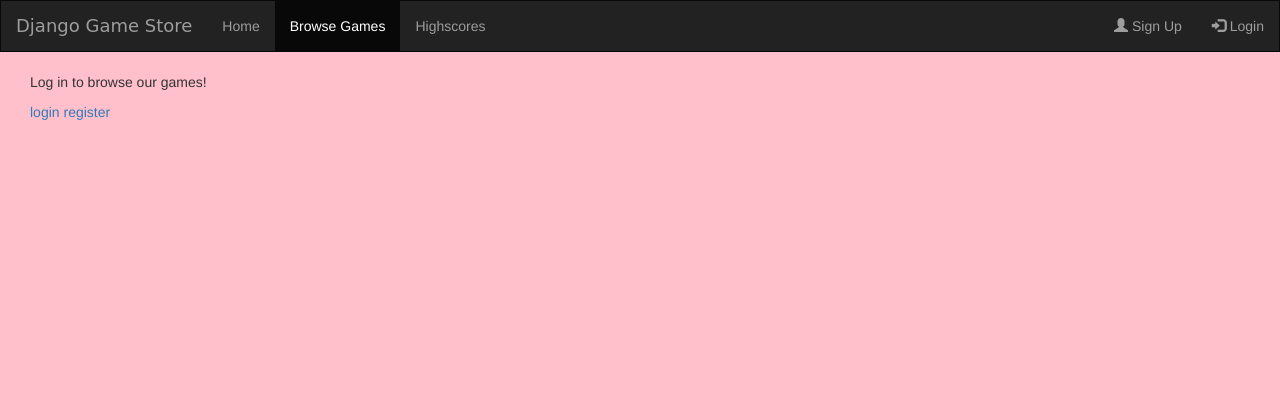
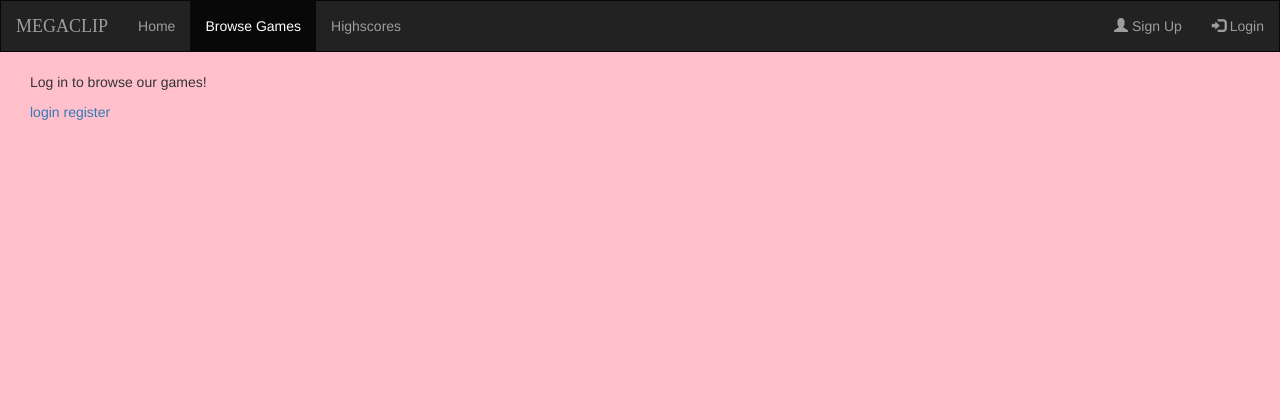
Before and after one commit to oheinonen/wsd2019_project, a Django app: page /browsegames/ in a window 1280 px wide. Shown: the top 420 px of the page. Run offline with Django 3.2, Linux system fonts and the light colour scheme; some libraries are stand-ins or nearby versions.

Commit message:
changed logo/name

```diff
--- a/gamestore/static/gamestore/style.css
+++ b/gamestore/static/gamestore/style.css
@@ -7,7 +7,7 @@ body {
 }
 
 .navbar-brand {
-    font-family: cursive;
+    font-family: bold;
 }
 
 .cont-1 {
--- a/templates/base.html
+++ b/templates/base.html
@@ -16,7 +16,7 @@
   <nav class="navbar navbar-inverse">
     <div class="container-fluid">
       <div class="navbar-header">
-        <a class="navbar-brand" href="{% url 'home' %}">Django Game Store</a>
+        <a class="navbar-brand" href="{% url 'home' %}">MEGACLIP</a>
       </div>
       <ul class="nav navbar-nav">
         <li class="nav-item {{ home_page }}"><a href="{% url 'home' %}">Home</a></li>
```
